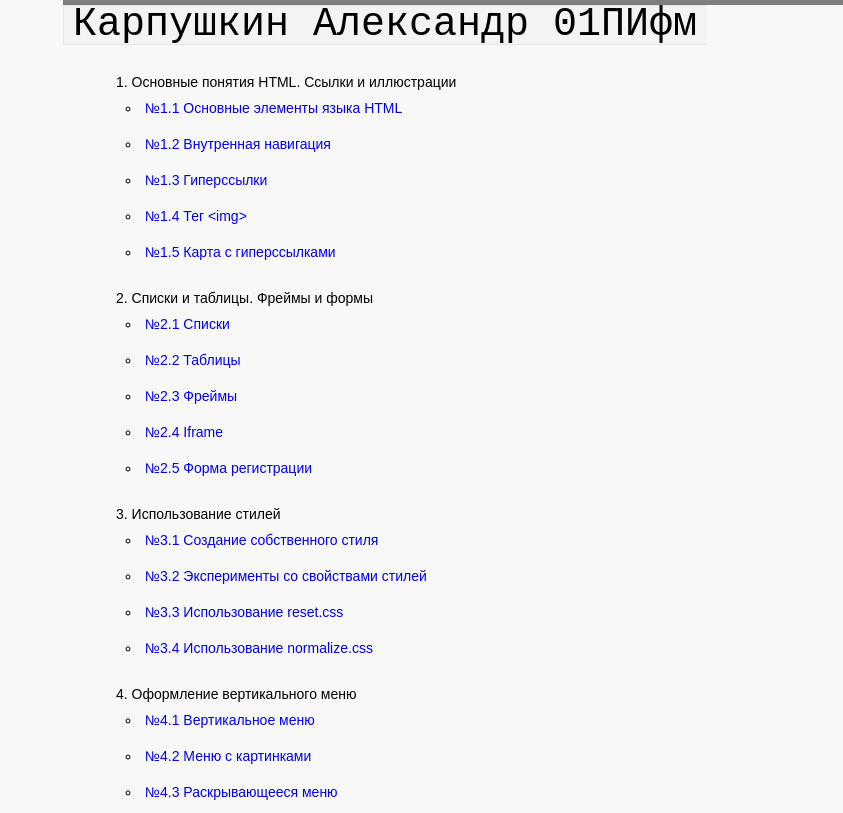
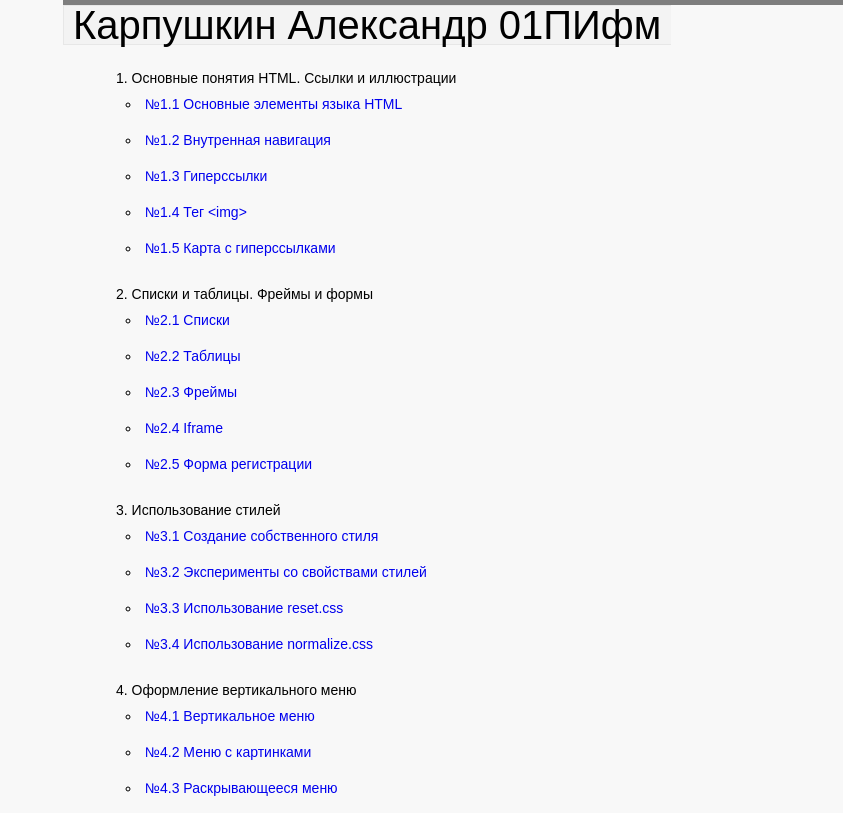
Before and after one commit to Kalcaser/Kalcaser.github.io, a plain HTML site: page index.html in a window 1280 px wide. Shown: the top 813 px of the page, without its empty margins (437-1280 px from the left). Drawn offline with Linux system fonts and the light colour scheme; files that its build step writes are made by us from their sources; files whose address does not match are found by name.

Commit message:
Update index.html

```diff
--- a/index.html
+++ b/index.html
@@ -5,11 +5,9 @@
 <link rel="stylesheet" href="styles.css" />
 <style>
 
-	body {background-image: url('background.svg'); color: white;}
-	h1 {color:black; font-family: 'Roboto Mono', monospace;}
-	li {color:black; font-family: 'Roboto Slab', serif;}
-	ol {color:yellow; font-family: 'Roboto Mono', monospace; font-size:12pt;}
-	td {color:yellow; font-family: 'Roboto Mono', monospace; font-size:20pt;}
+	body {body {background-color: white;}
+	h1 {color:black;  }
+	li {color:black;  }
 	tbody {vertical-align: top}
 </style>
   <title>Внутрення навигация</title>
```
